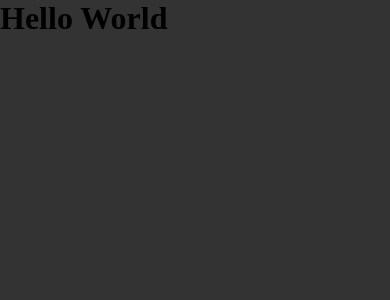
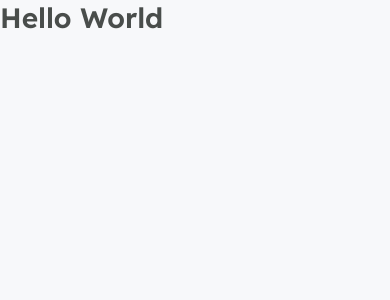
Before and after one commit to IltonBJSilva/podcastrnext, a Next.js app: page / in a window 390 px wide. Shown: the top 300 px of the page. Built offline with nearby package versions, Linux system fonts and the light colour scheme.

Commit message:
Fontes adicionada

```diff
--- /dev/null
+++ b/src/pages/_document.tsx
@@ -0,0 +1,21 @@
+import Document, {Html, Head, Main, NextScript} from 'next/document';
+
+
+export default class MyDocument extends Document{
+    render(){
+      return(
+        <html>
+          <Head>
+            <link rel="preconnect" href="https://fonts.gstatic.com"/>
+            <link href="https://fonts.googleapis.com/css2?family=Inter&family=Lexend:wght@500;600&display=swap" rel="stylesheet" />
+          </Head>
+
+        <body>
+          <Main/>
+          <NextScript/>
+
+        </body>
+        </html>
+      );
+    }
+}
--- a/styles/global.scss
+++ b/styles/global.scss
@@ -21,6 +21,41 @@
   --purple-800: #6F48C9;
 }
 
+@media(max-width: 1080px){
+  html{
+    font-size: 93.75%; //15px
+  }
+}
+
+@media(max-width: 1080px){
+  html{
+    font-size: 87.5%; //14px
+  }
+}
+
 body{
-  background: #333;
+  background: var(--gray-50);
 }
+
+body, input, textarea, button{
+  font: 500 1rem Inter, sans-serif;
+  color: var(--gray-500);
+}
+
+h1,h2,h3,h4,h5,h6{
+  font-weight: 600;
+  font-family:  Lexend, sans-serif;
+  Color: var(--gray-800)
+}
+
+h1{
+  font-size: 2rem;
+}
+
+h2{
+  font-size: 1.5rem;
+}
+
+button{
+  cursor: pointer;
+}
```
